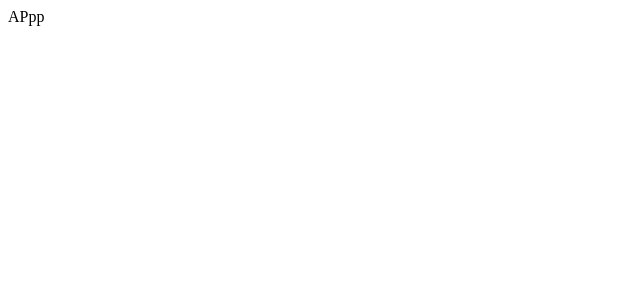
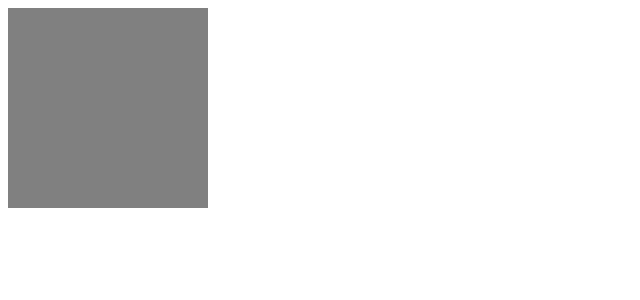
Before and after one commit to vleypi/typescript-react-study, a React (Create React App) app: page / in a window 1280 px wide. Shown: the top 300 px of the page, without its empty margins (0-640 px from the left). Built offline with nearby package versions, Linux system fonts and the light colour scheme.

Commit message:
interface

```diff
--- a/src/App.tsx
+++ b/src/App.tsx
@@ -1,9 +1,10 @@
 import React from 'react'
+import Card from './components/Card'
 
 const App = () => {
     return (
       <div>
-        APpp
+          <Card width='200px' height='200px'/>
       </div>
     )
 }
--- /dev/null
+++ b/src/components/Card.tsx
@@ -0,0 +1,16 @@
+import React from 'react'
+
+interface CardProps {
+    width: string;
+    height: string;
+}
+
+const Card = ({width,height}: CardProps) => {
+    return (
+      <div style={{width,height, background: 'gray'}}>
+
+      </div>
+    )
+}
+
+export default Card
```
